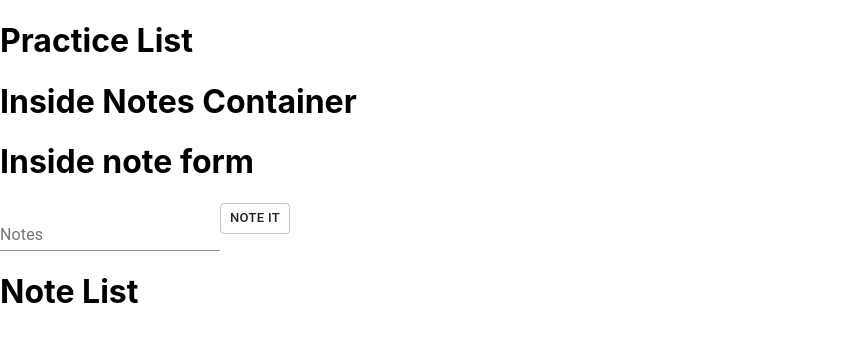
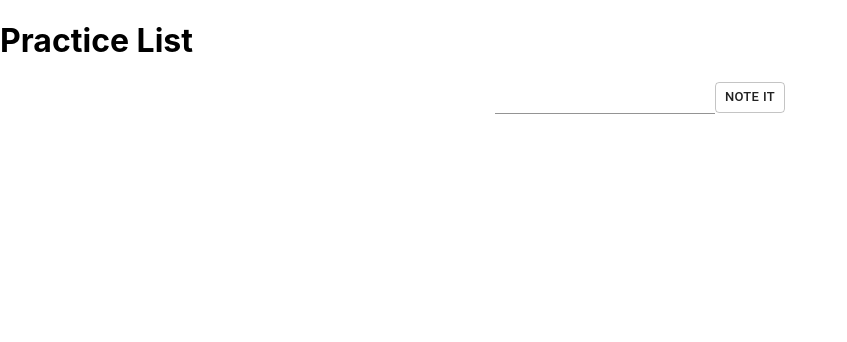
Before and after one commit to arf2k/MyList, a React (Create React App) app: page / in a window 1280 px wide. Shown: the top 342 px of the page, without its empty margins (0-847 px from the left). Built offline with nearby package versions, Linux system fonts and the light colour scheme.

Commit message:
styling boxes

```diff
--- a/package.json
+++ b/package.json
@@ -11,6 +11,7 @@
     "react-dom": "^17.0.1",
     "react-router-dom": "^5.2.0",
     "react-scripts": "4.0.0",
+    "styled-components": "^5.2.1",
     "web-vitals": "^0.2.4"
   },
   "scripts": {
--- a/src/components/NoteList.js
+++ b/src/components/NoteList.js
@@ -7,7 +7,7 @@ const NoteList = (props) => {
 
 
   const renderNotes = () => {
-         return props.addNotes.map((note, index) => <li key={index} index={index} note={note}>{note}</li>)
+         return props.addNotes.map((note, index) => <ListItem key={index} index={index} note={note}>{note}</ListItem>)
 
     }
 
@@ -15,10 +15,10 @@ const NoteList = (props) => {
 
      return(
           <>
-          <h1>Note List</h1>
-        <ul>
-{renderNotes()}
-        </ul>
+        <List>
+      {renderNotes()}
+        </List>
+
         </>
     )
 }
--- a/src/components/NotesForm.js
+++ b/src/components/NotesForm.js
@@ -2,6 +2,7 @@ import React, { useState } from 'react';
 import TextField from '@material-ui/core/TextField';
 import Button from '@material-ui/core/Button';
 import NoteList from './NoteList.js'
+import styled from 'styled-components'
 
 function NotesForm(){
 
@@ -26,14 +27,33 @@ function NotesForm(){
 
      return(
           <>
-          <h1>Inside note form</h1>
+  <div className="listContainer" style={{display: "flex", flexDirection: "row", justifyContent: "center", alignItems: "space-evenly"}}>
+     <div className="formDiv"  >
      <form className="noteForm" >
-          <TextField id="outlined-basic" label="Notes" onChange={changeHandler} value={note}/>
+          <TextField id="outlined-basic" label="" onChange={changeHandler} value={note}/>
           <Button onClick={addNote} size="small" variant="outlined">Note It </Button>
      </form>
-   {/* {renderNotes()} */}
+     </div>
+     <div className="listdiv" >
      <NoteList addNotes={item}/>
+     </div>
+     </div>
      </>
      )
 }
 export default NotesForm
+
+
+const ListFrame = styled.div`
+border-color: red;
+border-style: ridge;
+border-width: 5px;
+width: 500px;
+height: 130px;
+background-color: #343A40;
+margin: 10px auto;
+display: grid;
+position: relative;
+
+
+`
--- a/src/containers/NotesContainer.js
+++ b/src/containers/NotesContainer.js
@@ -1,5 +1,7 @@
 import React from 'react'
 import NotesForm from '../components/NotesForm.js'
+import Container from '@material-ui/core/Container'
+
 
 function NotesContainer() {
 
@@ -7,9 +9,9 @@ function NotesContainer() {
 
      return (
           <>
-     <h1>Inside Notes Container</h1>
+          <Container fixed>
      <NotesForm />
-
+     </Container>
           </>
      )
 
```
Also changed, not shown: 1 other file (tests, documents, lock files or other folders).
